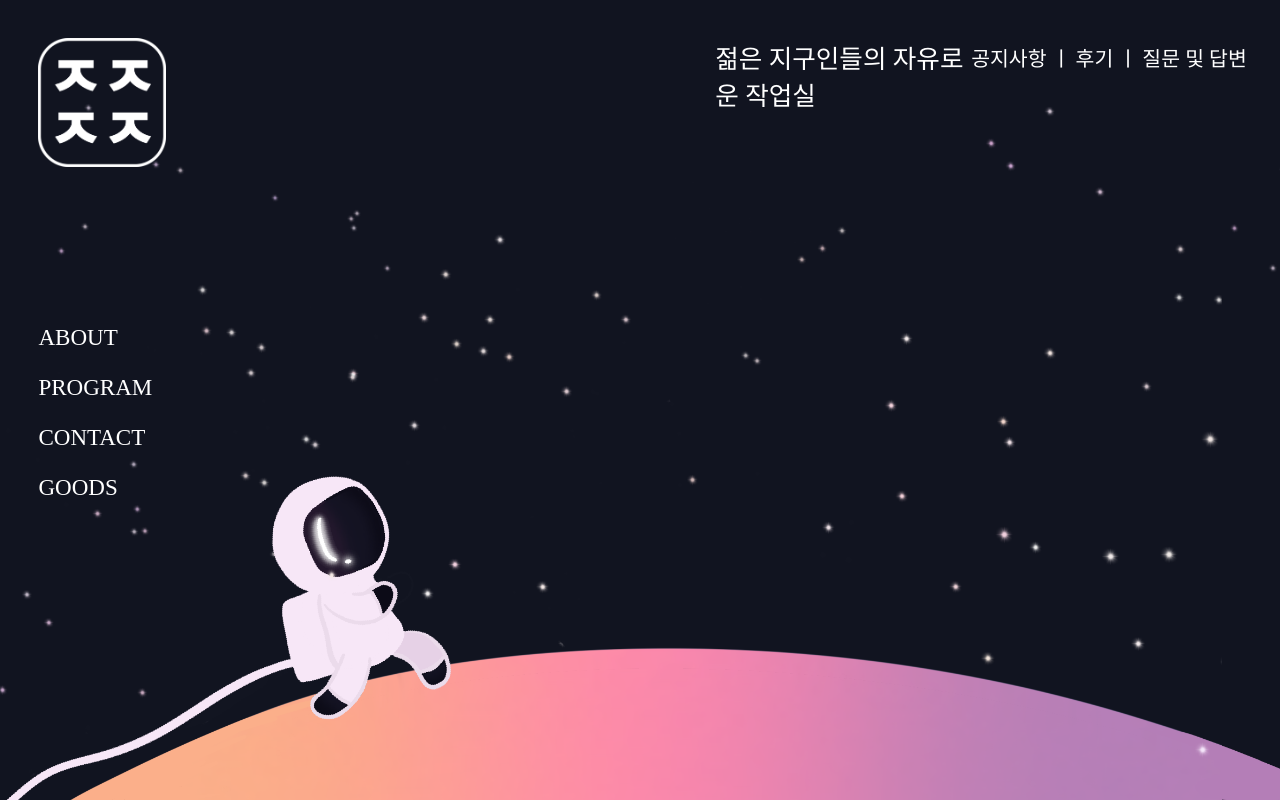
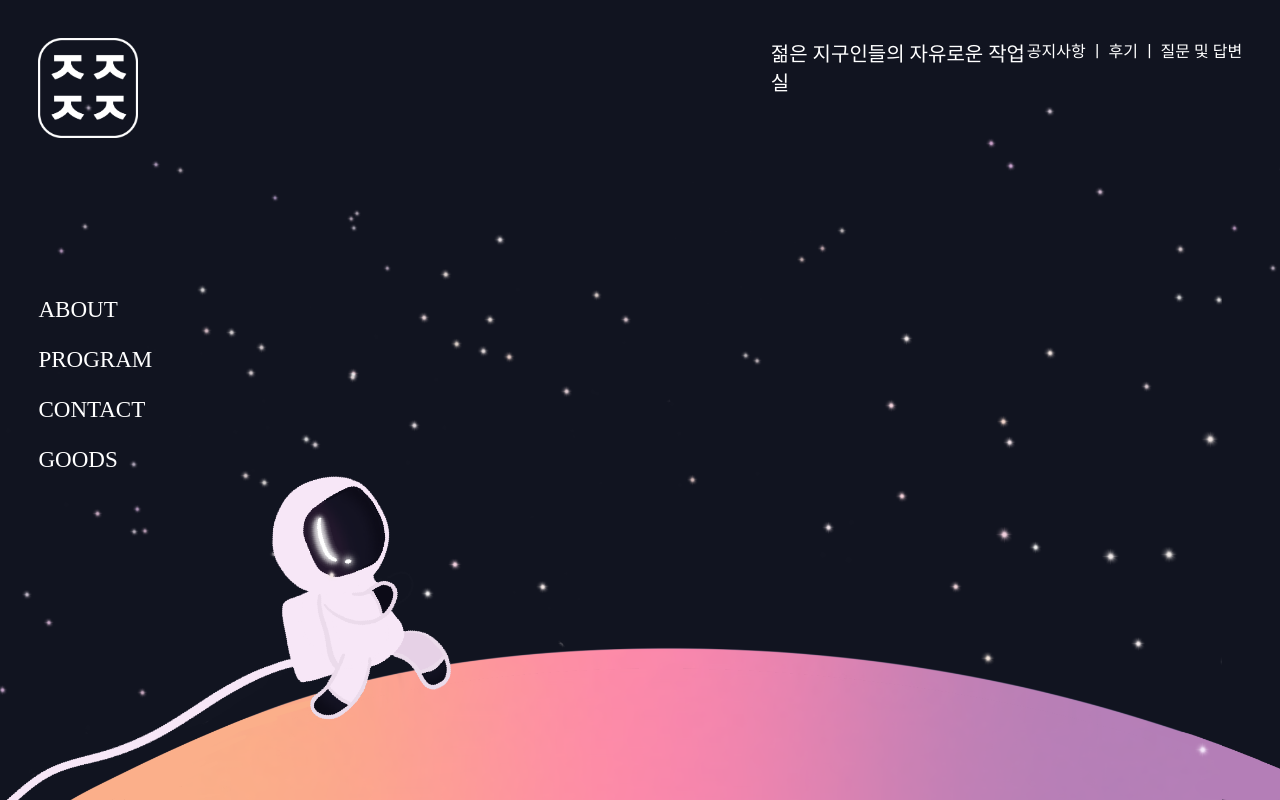
Before and after one commit to nexcover/g4.github.io, a plain HTML site: page index.html in a window 1280 px wide. Drawn offline with Linux system fonts and the light colour scheme; a web font is replaced by a local one.

Commit message:
Update main.css

```diff
--- a/css/main.css
+++ b/css/main.css
@@ -35,16 +35,14 @@ body {
 
 .menu {
     width: 20vw;
-    height: 4vw;
-    font-size: 2vw;
+    height: 2vw;
+    font-size: 20px;
 }
 
 .notice {
-    width: 24vw;
-    height: 4vw;
-    font-size: 1.6vw;
-    margin-top: 0.3vw;
-    margin-right: 40px;
+    width: 22vw;
+    height: 2vw;
+    margin-right: 10px;
 }
 
 .basemenu {
@@ -66,7 +64,7 @@ body {
 }
 
 .imglogo {
-    width: 10vw;
+    width: 100px;
     margin-bottom: 10vw;
 }
 
@@ -113,3 +111,11 @@ a {
 #menu {
     margin: 0px;
 }
+
+.leftmenu {
+    font-size: 18px
+}
+
+.topmenu {
+    font-size: 17px;
+}
```
